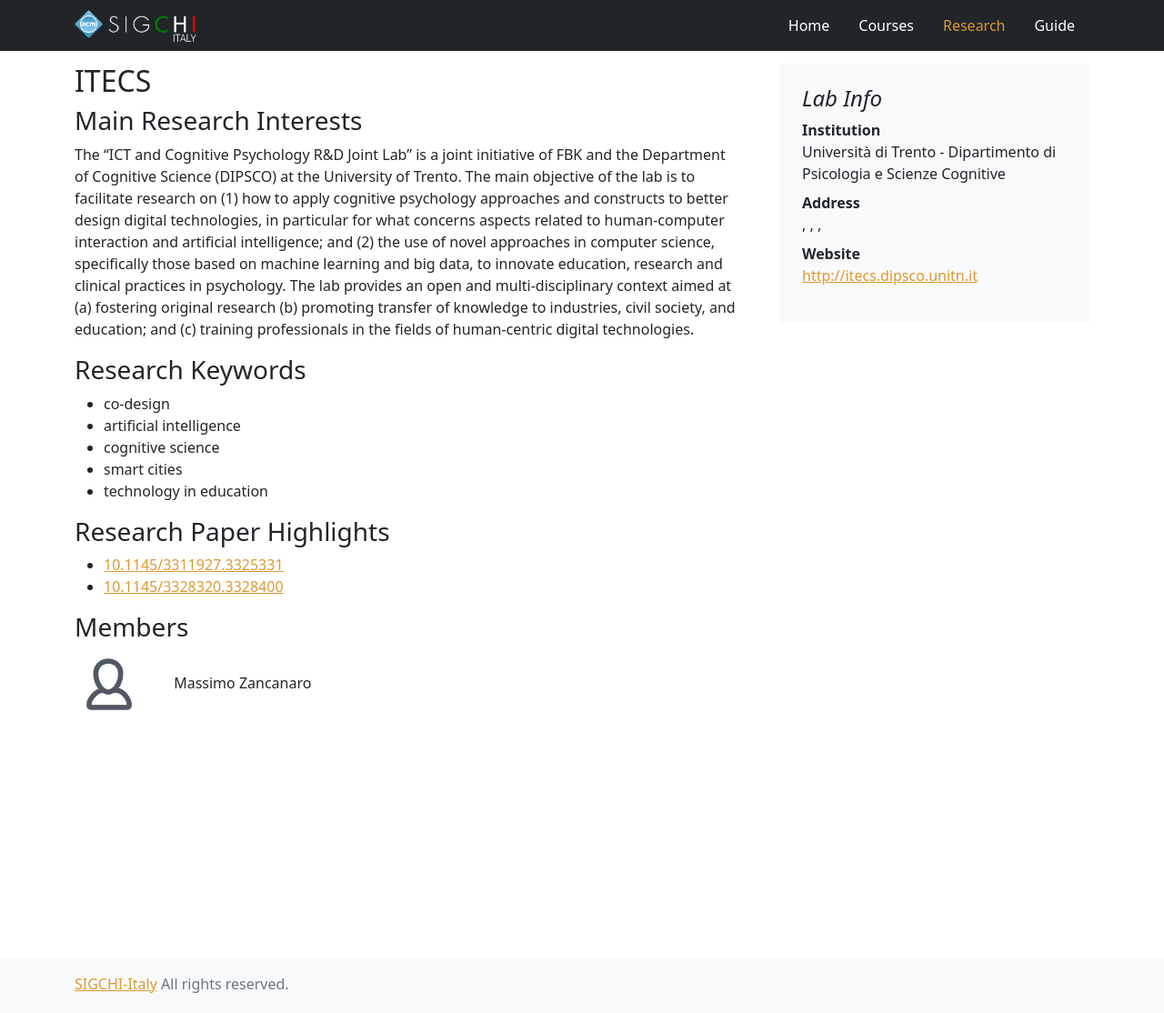
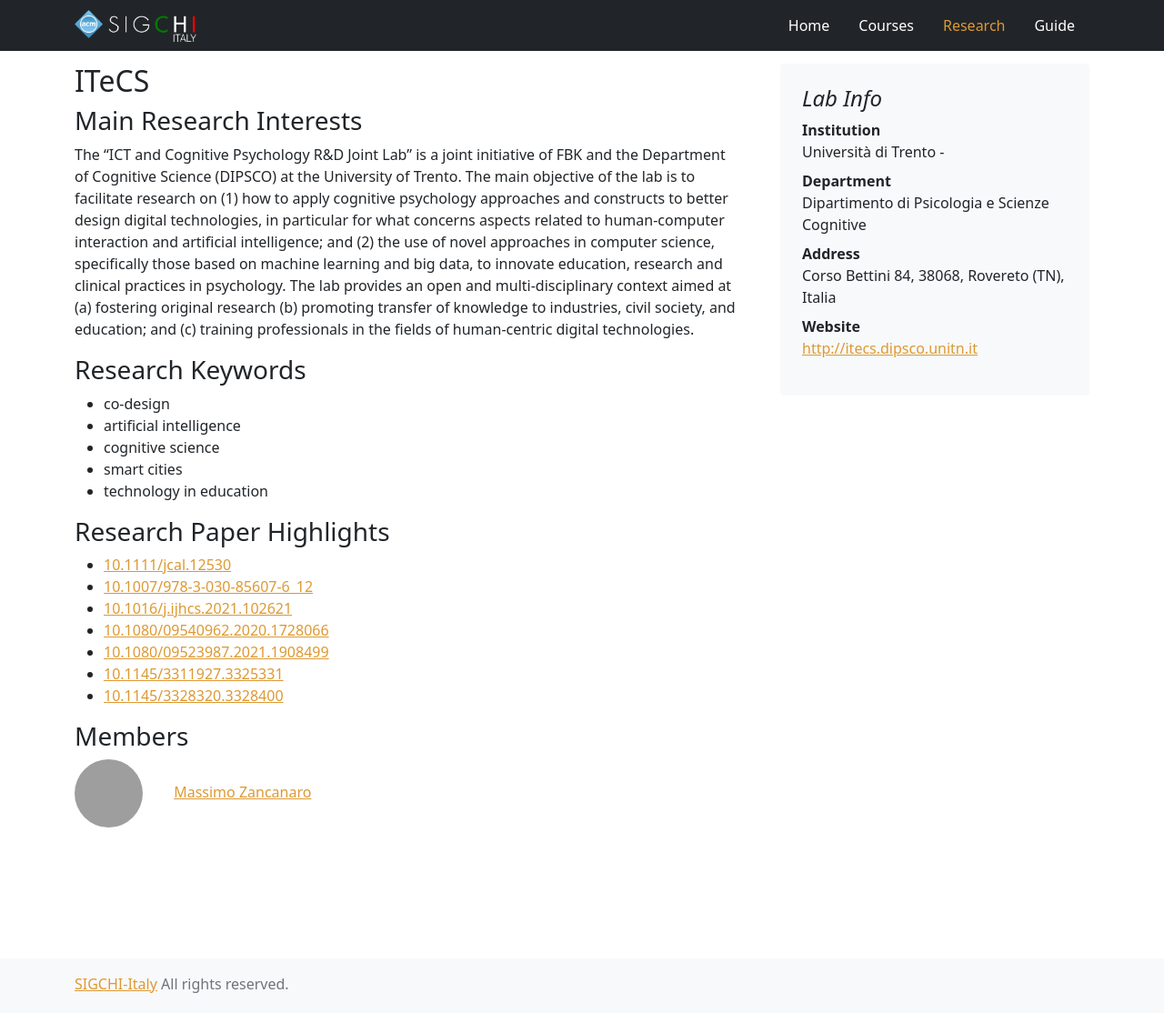
Before and after one commit to sigchi-italy/sigchi-italy, a Jekyll site: the page built from _research_groups/unitn-itecs/description.md, in a window 1280 px wide and 1114 px high. Shown: the whole window at 91% size. Built offline with Jekyll 4.4.1, drawn with Linux system fonts in a browser that asks for light colours; grey boxes are pictures that could not be loaded.

Commit message:
Update description.md

```diff
--- a/_research_groups/unitn-itecs/description.md
+++ b/_research_groups/unitn-itecs/description.md
@@ -1,22 +1,22 @@
 ---
 layout: research
-title: ITECS
-group-name: ITECS
-institution: Università di Trento - Dipartimento di Psicologia e Scienze Cognitive
-department:
+title: ITeCS
+group-name: ITeCS
+institution: Università di Trento -
+department: Dipartimento di Psicologia e Scienze Cognitive
 address:
-  street-name:
-  street-number:
-  city:
-  state:
-  zip:
+  street-name:  Corso Bettini
+  street-number: 84
+  city: Rovereto (TN)
+  state: Italia
+  zip: 38068
 website: http://itecs.dipsco.unitn.it
 members:
  - member:
     name: Massimo
     surname: Zancanaro
-    picture: null
-    url: null
+    picture: https://webapps.unitn.it/public/store/ermete/persona/per0004568/ufficiale.jpg?c=1742471005
+    url: https://webapps.unitn.it/du/it/Persona/PER0004568/
     email: massimo.zancanaro@unitn.it
 keywords:
  - keyword: co-design
@@ -30,16 +30,13 @@ keywords:
  - keyword:
  - keyword:
 papers:
+ - doi: 10.1111/jcal.12530
+ - doi: 10.1007/978-3-030-85607-6_12
+ - doi: 10.1016/j.ijhcs.2021.102621
+ - doi: 10.1080/09540962.2020.1728066
+ - doi: 10.1080/09523987.2021.1908499
  - doi: 10.1145/3311927.3325331
  - doi: 10.1145/3328320.3328400
- - doi:
- - doi:
- - doi:
- - doi:
- - doi:
- - doi:
- - doi:
- - doi:
 ---
 
 
```
